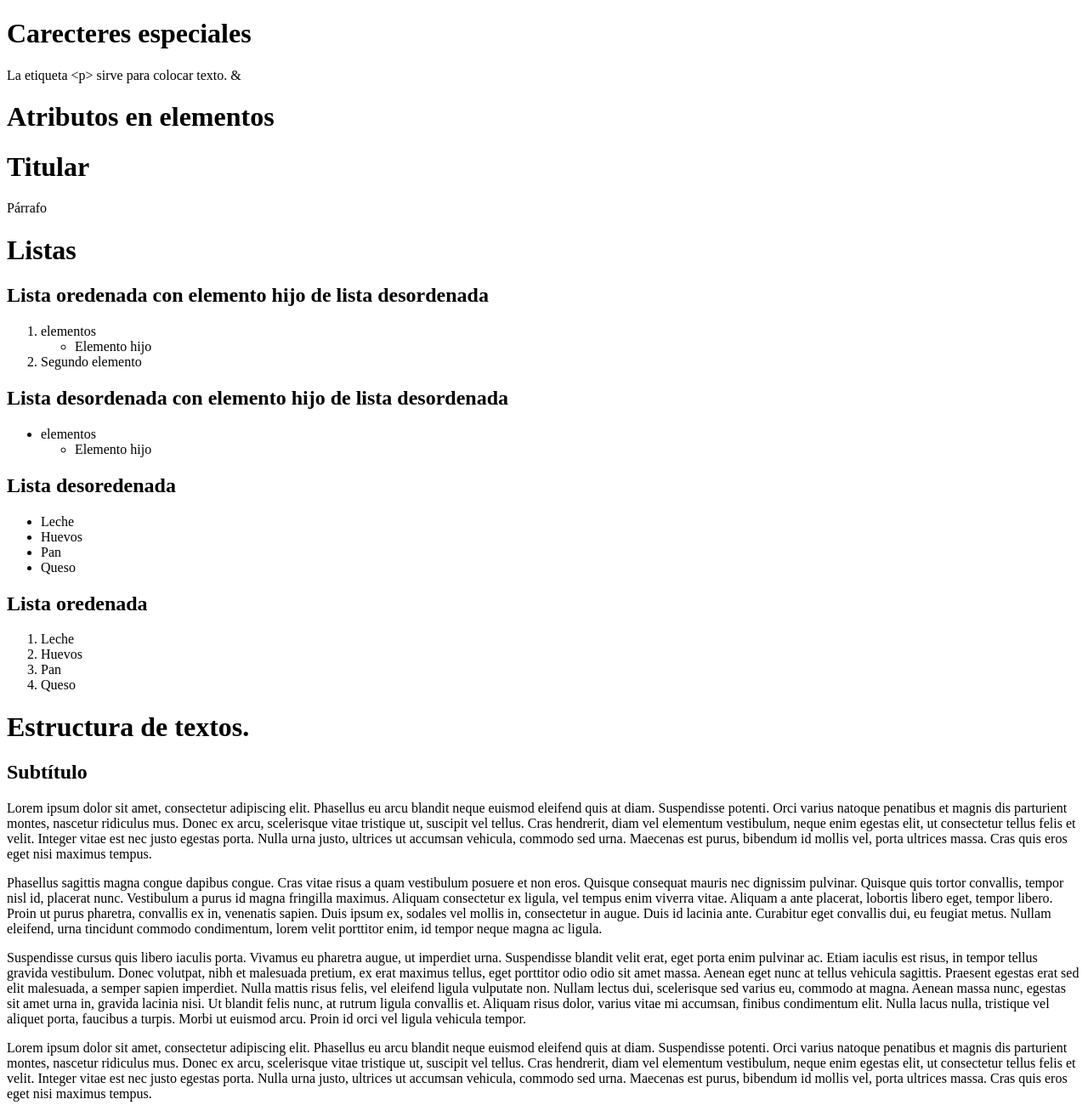
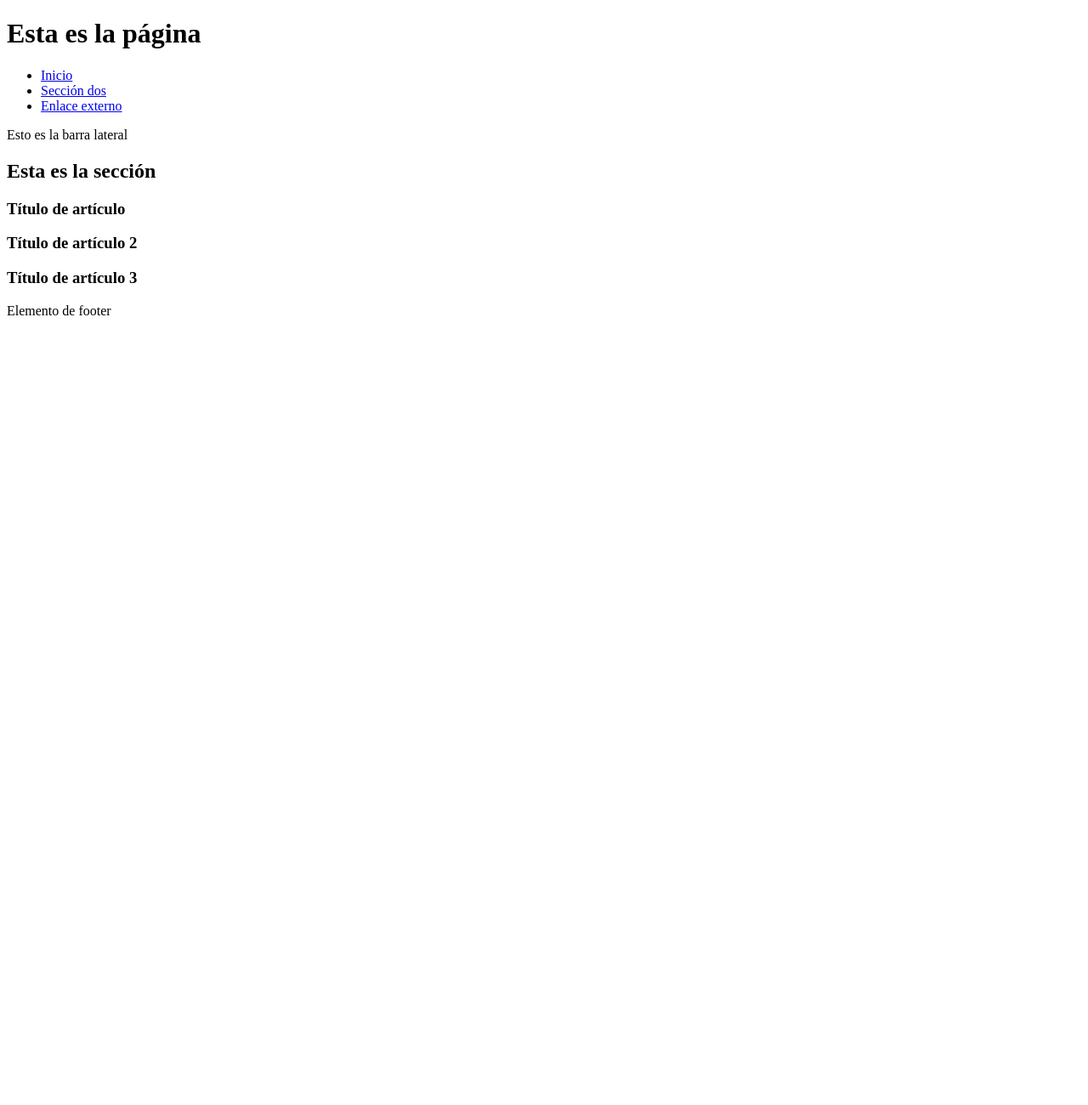
Before and after one commit to MatiasFalero24/tarea01, a plain HTML site: page index.html in a window 1280 px wide. Shown: the whole page at 85% size. After the commit the page ends 800 px from the top, so only its background shows below. Drawn offline with Linux system fonts and the light colour scheme.

Commit message:
Clase del 31 de mayo. Estructura del html Hipervínculos

```diff
--- a/index.html
+++ b/index.html
@@ -10,72 +10,41 @@
         <script src="scripts/main.js"></script>
     </head>
     <body>
-        <!-- Caracteres especiales-->
-        <h1>Carecteres especiales</h1>
-        <p>La etiqueta &lt;p&gt; sirve para colocar texto. &amp; </p>
-
-        <!-- Atributos en elementos -->
-        <h1>Atributos en elementos</h1>
-        <h1 class="clase">Titular</h1>
-        <p id="cualquier_id">Párrafo</p>
-
-        <!-- Listas -->
-        <h1>Listas</h1>
-        <h2>Lista oredenada con elemento hijo de lista desordenada</h2>
-        <ol>
-            <li>elementos
-                <ul>
-                    <li>Elemento hijo</li>
-                </ul>
-            </li>
-            <li>Segundo elemento</li>
-
-        </ol>
-
-        <h2>Lista desordenada con elemento hijo de lista desordenada</h2>
-        <ul>
-            <li>elementos
-                <ul>
-                    <li>Elemento hijo</li>
-                </ul>
-            </li>
-
-        </ul>
-
-        <h2>Lista desoredenada</h2>
-        <ul>
-            <li>Leche</li>
-            <li>Huevos</li>
-            <li>Pan</li>
-            <li>Queso</li>
-        </ul>
-
-        <h2>Lista oredenada</h2>
-        <ol>
-            <li>Leche</li>
-            <li>Huevos</li>
-            <li>Pan</li>
-            <li>Queso</li>
-        </ol>
-
-        <!-- Caractrísticas de textos -->
-        <h1>Estructura de textos.</h1>
-        <h2>Subtítulo</h2>
-
-        <!-- Lorem ipsum -->
-        <p>Lorem ipsum dolor sit amet, consectetur adipiscing elit. Phasellus eu arcu blandit neque euismod eleifend quis at diam. Suspendisse potenti. Orci varius natoque penatibus et magnis dis parturient montes, nascetur ridiculus mus. Donec ex arcu, scelerisque vitae tristique ut, suscipit vel tellus. Cras hendrerit, diam vel elementum vestibulum, neque enim egestas elit, ut consectetur tellus felis et velit. Integer vitae est nec justo egestas porta. Nulla urna justo, ultrices ut accumsan vehicula, commodo sed urna. Maecenas est purus, bibendum id mollis vel, porta ultrices massa. Cras quis eros eget nisi maximus tempus.</p>
-
-        <p>Phasellus sagittis magna congue dapibus congue. Cras vitae risus a quam vestibulum posuere et non eros. Quisque consequat mauris nec dignissim pulvinar. Quisque quis tortor convallis, tempor nisl id, placerat nunc. Vestibulum a purus id magna fringilla maximus. Aliquam consectetur ex ligula, vel tempus enim viverra vitae. Aliquam a ante placerat, lobortis libero eget, tempor libero. Proin ut purus pharetra, convallis ex in, venenatis sapien. Duis ipsum ex, sodales vel mollis in, consectetur in augue. Duis id lacinia ante. Curabitur eget convallis dui, eu feugiat metus. Nullam eleifend, urna tincidunt commodo condimentum, lorem velit porttitor enim, id tempor neque magna ac ligula.</p>
-
-        <p>Suspendisse cursus quis libero iaculis porta. Vivamus eu pharetra augue, ut imperdiet urna. Suspendisse blandit velit erat, eget porta enim pulvinar ac. Etiam iaculis est risus, in tempor tellus gravida vestibulum. Donec volutpat, nibh et malesuada pretium, ex erat maximus tellus, eget porttitor odio odio sit amet massa. Aenean eget nunc at tellus vehicula sagittis. Praesent egestas erat sed elit malesuada, a semper sapien imperdiet. Nulla mattis risus felis, vel eleifend ligula vulputate non. Nullam lectus dui, scelerisque sed varius eu, commodo at magna. Aenean massa nunc, egestas sit amet urna in, gravida lacinia nisi. Ut blandit felis nunc, at rutrum ligula convallis et. Aliquam risus dolor, varius vitae mi accumsan, finibus condimentum elit. Nulla lacus nulla, tristique vel aliquet porta, faucibus a turpis. Morbi ut euismod arcu. Proin id orci vel ligula vehicula tempor.</p>
-
-        <span>Lorem ipsum dolor sit amet, consectetur adipiscing elit. Phasellus eu arcu blandit
-        neque euismod eleifend quis at diam. Suspendisse potenti. Orci varius natoque penatibus
-        et magnis dis parturient montes, nascetur ridiculus mus. Donec ex arcu, scelerisque
-        vitae tristique ut, suscipit vel tellus. Cras hendrerit, diam vel elementum vestibulum,
-        neque enim egestas elit, ut consectetur tellus felis et velit. Integer vitae est
-        nec justo egestas porta. Nulla urna justo, ultrices ut accumsan vehicula, commodo
-        sed urna. Maecenas est purus, bibendum id mollis vel, porta ultrices massa. Cras
-        quis eros eget nisi maximus tempus.</span>
+        <header>
+        <h1>Esta es la página</h1>
+        </header>
+        <nav>
+            <ul>
+                <li>
+                    <a href="index.html">Inicio</a>
+                </li>
+                <li>
+                    <a href="segunda.html">Sección dos</a>
+                </li>
+                <li>
+                    <a href="http://www.google.com">Enlace externo</a>
+                </li>
+            </ul>
+        </nav>
+        <main>
+            <aside>
+                <p>Esto es la barra lateral</p>
+            </aside>
+            <section>
+                <h2>Esta es la sección</h2>
+                <article>
+                    <h3>Título de artículo</h3>
+                </article>
+                <article>
+                    <h3>Título de artículo 2</h3>
+                </article>
+                <article>
+                    <h3>Título de artículo 3</h3>
+                </article>
+            </section>
+        </main>
+        <footer>
+            <p>Elemento de footer</p>
+        </footer>
     </body>
 </html>
```
Also changed, not shown: segunda.html (added, +53 -0 lines).
